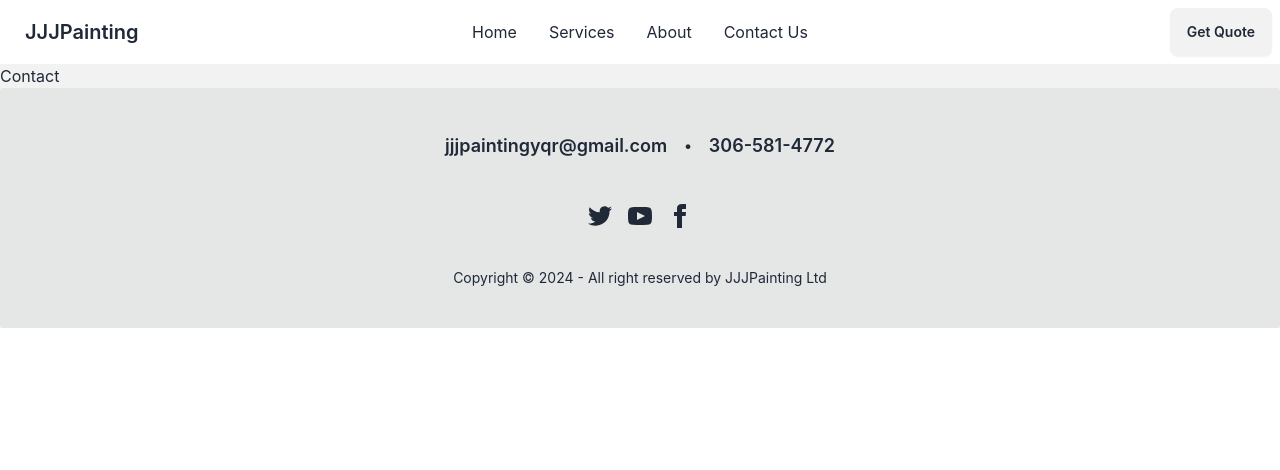
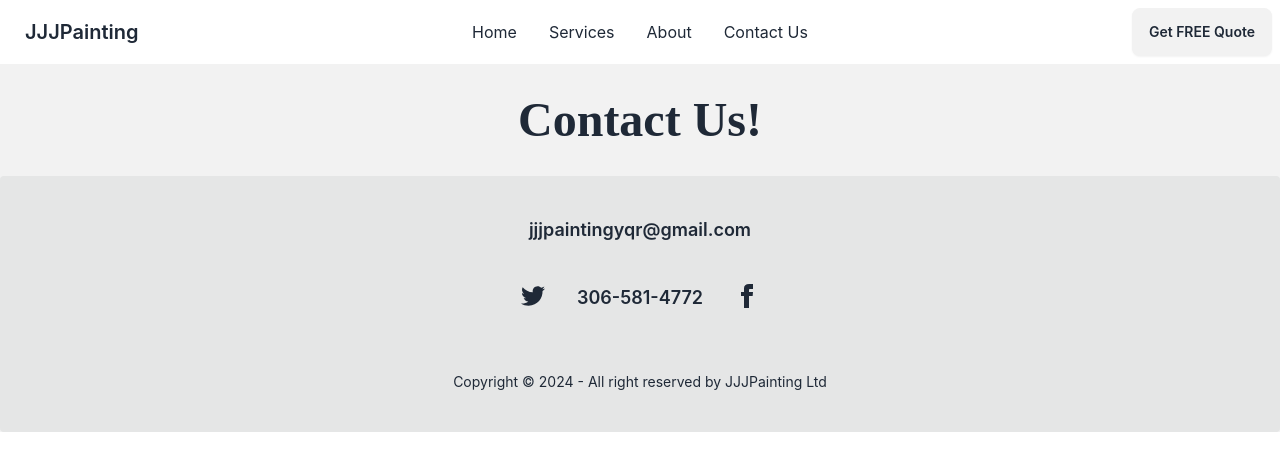
Before and after one commit to TariqLash/jjjpainting, a React (Create React App) app: page /contact in a window 1280 px wide. Shown: the top 470 px of the page. Built offline with nearby package versions, Linux system fonts and the light colour scheme.

Commit message:
Added a temporary Contact page and some other formatting changes

```diff
--- a/src/components/Contact.jsx
+++ b/src/components/Contact.jsx
@@ -2,7 +2,9 @@ import React from 'react'
 
 const Contact = () => {
   return (
-    <div>Contact</div>
+    <div>
+      <h1 className="w-full text-center mt-8 mb-8 playfair text-5xl font-bold">Contact Us!</h1>
+    </div>
   )
 }
 
--- a/src/components/Footer.jsx
+++ b/src/components/Footer.jsx
@@ -5,13 +5,13 @@ const Footer = () => {
     <footer className="footer footer-center p-10 bg-base-300 text-base-content rounded">
       <nav className="grid grid-flow-col gap-4">
       <text className='text-lg font-semibold'>jjjpaintingyqr@gmail.com</text>
-      <text className='text-3xl font-semibold'> · </text>
-      <text className='text-lg font-semibold'>306-581-4772</text>
       </nav>
       <nav>
         <div className="grid grid-flow-col gap-4">
           <a><svg xmlns="http://www.w3.org/2000/svg" width="24" height="24" viewBox="0 0 24 24" className="fill-current"><path d="M24 4.557c-.883.392-1.832.656-2.828.775 1.017-.609 1.798-1.574 2.165-2.724-.951.564-2.005.974-3.127 1.195-.897-.957-2.178-1.555-3.594-1.555-3.179 0-5.515 2.966-4.797 6.045-4.091-.205-7.719-2.165-10.148-5.144-1.29 2.213-.669 5.108 1.523 6.574-.806-.026-1.566-.247-2.229-.616-.054 2.281 1.581 4.415 3.949 4.89-.693.188-1.452.232-2.224.084.626 1.956 2.444 3.379 4.6 3.419-2.07 1.623-4.678 2.348-7.29 2.04 2.179 1.397 4.768 2.212 7.548 2.212 9.142 0 14.307-7.721 13.995-14.646.962-.695 1.797-1.562 2.457-2.549z"></path></svg></a>
-          <a><svg xmlns="http://www.w3.org/2000/svg" width="24" height="24" viewBox="0 0 24 24" className="fill-current"><path d="M19.615 3.184c-3.604-.246-11.631-.245-15.23 0-3.897.266-4.356 2.62-4.385 8.816.029 6.185.484 8.549 4.385 8.816 3.6.245 11.626.246 15.23 0 3.897-.266 4.356-2.62 4.385-8.816-.029-6.185-.484-8.549-4.385-8.816zm-10.615 12.816v-8l8 3.993-8 4.007z"></path></svg></a>
+          <div className='divider'></div>
+          <text className='text-lg font-semibold'>306-581-4772</text>
+          <div className='divider'></div>
           <a><svg xmlns="http://www.w3.org/2000/svg" width="24" height="24" viewBox="0 0 24 24" className="fill-current"><path d="M9 8h-3v4h3v12h5v-12h3.642l.358-4h-4v-1.667c0-.955.192-1.333 1.115-1.333h2.885v-5h-3.808c-3.596 0-5.192 1.583-5.192 4.615v3.385z"></path></svg></a>
         </div>
       </nav>
--- a/src/components/Form.jsx
+++ b/src/components/Form.jsx
@@ -24,8 +24,8 @@ export const Form = () => {
   return (
     <div className=' flex justify-center pt-5 pb-10 w-full bg-teal-300'>
       <form ref={form} onSubmit={sendEmail} className='form rounded-xl w-full items-center shadow-xl bg-base-300 p-3 m-8 flex flex-col'>
-        <h1 className='text-center playfair font-bold text-6xl mb-5'>Request Your Free Quote</h1>
-
+        <h1 className='text-center playfair font-bold text-6xl mb-5'>Request A Free Quote</h1>
+        <text>Leave us a few details and we'll contact you to schedule an estimate</text>
         <input type="text" name='project_date' placeholder="Project Date" className="input w-full mt-2" />
 
         <textarea name='project_details' className="textarea textarea-bordered w-full mt-2 h-44" placeholder="Project Details"></textarea>
--- a/src/components/Navbar.jsx
+++ b/src/components/Navbar.jsx
@@ -26,7 +26,7 @@ const Navbar = () => {
                 </ul>
             </div>
             <div className="navbar-end">
-                <a href='/form' className="btn">Get Quote</a>
+                <a href='/form' className="btn">Get FREE Quote</a>
             </div>
         </nav>
     )
```
